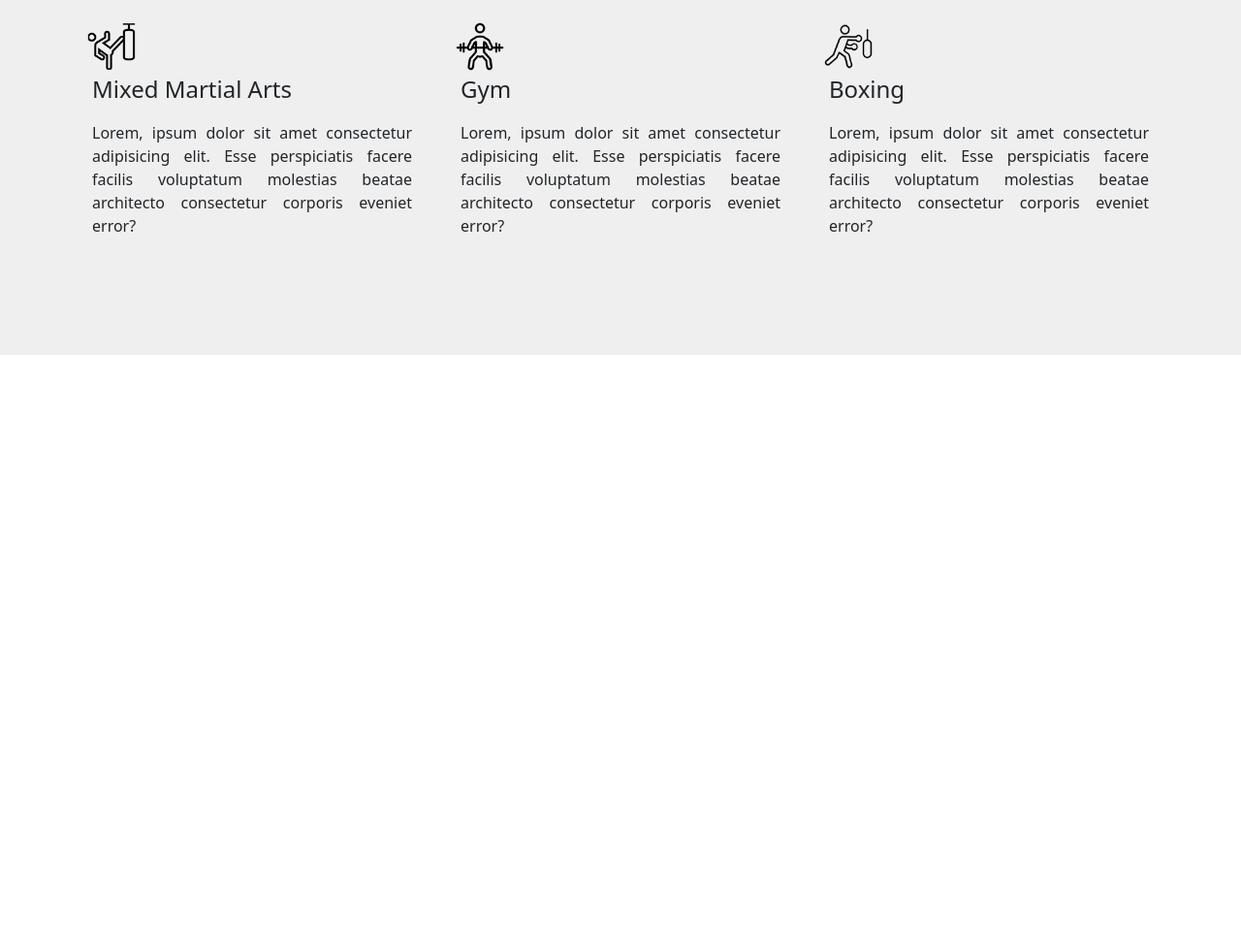
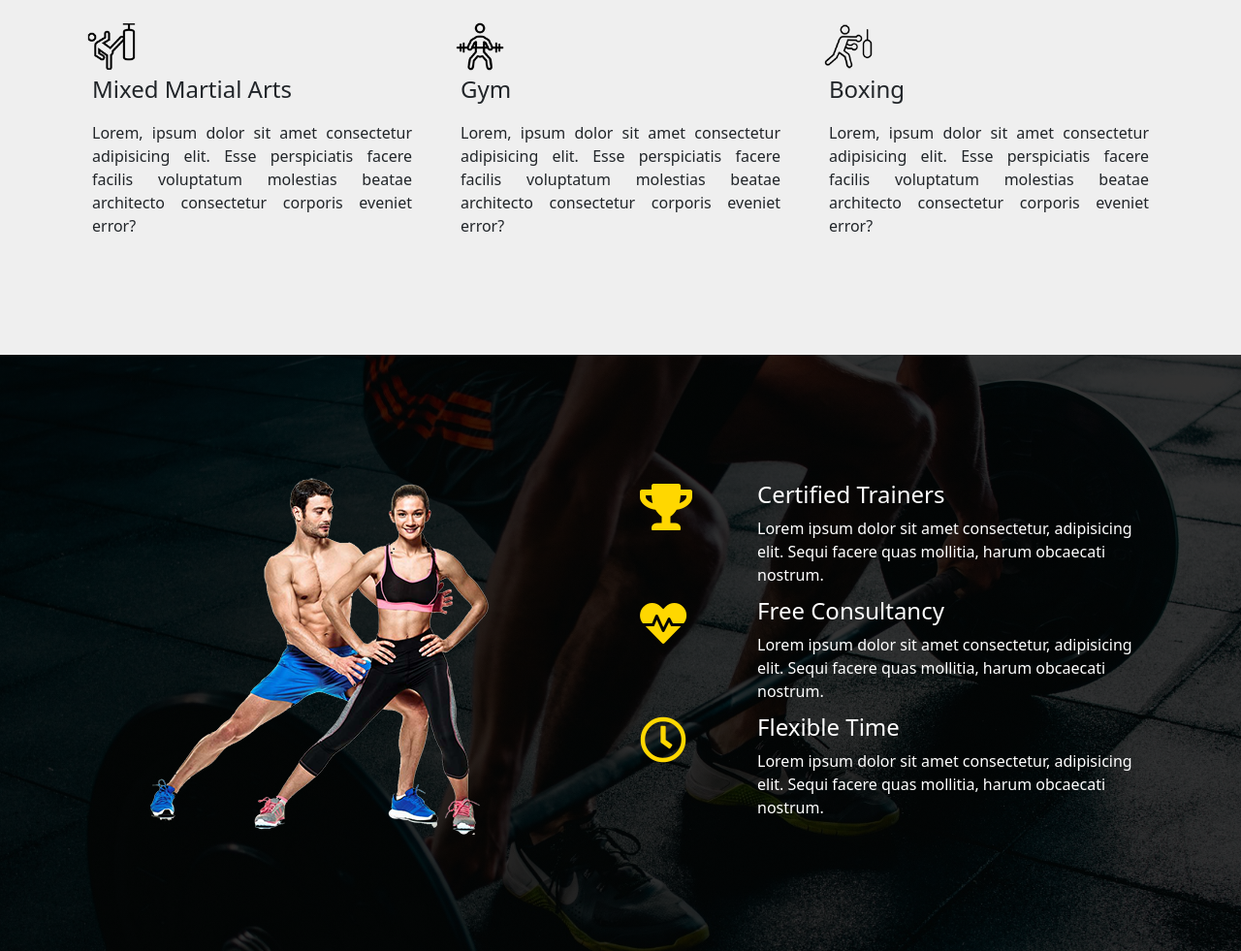
Before and after one commit to Achiekobby/Fitness-Website, a plain HTML site: page index.html in a window 1280 px wide. Shown: the part 1787-2768 px from the top of the page at 97% size. Before the commit the page ends 2153 px from the top, so only its background shows below. Drawn offline with Linux system fonts and the light colour scheme; files that its build step writes are made by us from their sources.

Commit message:
Features Section has been added

```diff
--- a/css/main.scss
+++ b/css/main.scss
@@ -52,85 +52,141 @@ section.header {
         }
     }
 }
+
 // BANNER SECTION STYLING ENDS HERE
 
 //WELCOME SECTION STYLING STARTS HERE
-section.welcome-section{
+section.welcome-section {
 
-    .welcome{
+    .welcome {
         padding: 50px 100px;
         margin-top: -140px;
         background: #FFF;
-        box-shadow:0 0 20px 7px rgba($color: #000000, $alpha: 0.2);
+        box-shadow: 0 0 20px 7px rgba($color: #000000, $alpha: 0.2);
 
-        h1{
+        h1 {
             color: #333;
         }
 
-        p{
+        p {
             line-height: 1.5em;
             color: #333;
         }
 
-        .welcome-btn{
+        .welcome-btn {
             margin-top: 10px;
             padding: .8em 2.5em;
             background: linear-gradient(45deg, #c31432, #240b36);
             color: #FFF;
             border: none;
-            box-shadow:0 0 5px 2px rgba($color: #000000, $alpha: 0.2);
+            box-shadow: 0 0 5px 2px rgba($color: #000000, $alpha: 0.2);
             border-radius: .5em;
             font-size: 1.2em;
             transition: 1s;
 
-            &:hover{
+            &:hover {
                 transform: translateY(-5px);
-                background: linear-gradient(45deg,#240b36 ,#c31432);
+                background: linear-gradient(45deg, #240b36, #c31432);
             }
         }
     }
 }
+
 //WELCOME SECTION STYLING ENDS HERE
 
 //ABOUT SECTION STYLING STARTS HERE
-section.about-us{
+section.about-us {
     padding: 100px 0;
 
 
-    .col-md-6{
+    .col-md-6 {
         padding: 20px 10px;
     }
-    h3{
+
+    h3 {
         margin: 20px auto;
         color: #333;
     }
-    p{
+
+    p {
         line-height: 1.5em;
-        color:#333 ;
+        color: #333;
     }
 }
+
 //ABOUT SECTION STYLING ENDS HERE
 
 //SERVICES SECTION STYLING STARTS HERE
-section.services{
+section.services {
     background: #EFEFEF;
     padding: 80px 0;
 
-    .col-md-4{
+    .col-md-4 {
         padding: 20px;
 
-        h4{
+        h4 {
             padding: 5px;
         }
 
-        img{
+        img {
             width: 50px;
         }
 
-        p{
+        p {
             padding: 5px;
             text-align: justify;
         }
     }
 }
-//SERVICES SECTION STYLING ENDS HER
+
+//SERVICES SECTION STYLING ENDS HERE
+
+//FEATURES SECTION STYLING STARTS HERE
+section.features {
+    padding: 100px 0;
+    background: linear-gradient(rgba(0, 0, 0, .8), rgba(0, 0, 0, .8)),
+        url(../images/feature-background.jpg);
+    background-position: center;
+    background-size: cover;
+    background-attachment: fixed;
+    color: #FFF;
+
+    .col-md-6 {
+        padding: 20px;
+
+        .feature-box {
+            height: 120px;
+
+            .feature-left {
+                height: 120px;
+                width: 20%;
+                float: left;
+
+                i {
+                    padding-top: 13px;
+                    font-size: 3em;
+                    color: gold;
+                }
+            }
+
+            .feature-right {
+                height: 120px;
+                width: 80%;
+                float: left;
+
+                h4 {
+                    padding-top: 10px;
+                    padding-left: 15px;
+                    text-align: left;
+                }
+
+                p {
+                    padding-left: 15px;
+                    text-align: left;
+                }
+            }
+        }
+    }
+}
+
+//FEATURES SECTION STYLING ENDS HERE
--- a/index.html
+++ b/index.html
@@ -141,7 +141,49 @@
     <!-- Services Section Ends Here -->
 
     <!-- Features Section Starts Here -->
+    <section id="features" class="features">
+        <div class="container">
+            <div class="row">
+                <div class="col-md-6">
+                    <img src="images/feature.png" alt="Features Image">
+                </div>
+                <div class="col-md-6">
+                    <div class="feature-box">
+                        <div class="feature-left">
+                            <i class="fa fa-trophy"></i>
+                        </div>
+                        <div class="feature-right">
+                            <h4>Certified Trainers</h4>
+                            <p>Lorem ipsum dolor sit amet consectetur, adipisicing elit. Sequi facere quas mollitia,
+                                harum obcaecati nostrum.</p>
+                        </div>
+                    </div>
 
+                    <div class="feature-box">
+                        <div class="feature-left">
+                            <i class="fa fa-heartbeat"></i>
+                        </div>
+                        <div class="feature-right">
+                            <h4>Free Consultancy</h4>
+                            <p>Lorem ipsum dolor sit amet consectetur, adipisicing elit. Sequi facere quas
+                                mollitia, harum obcaecati nostrum.</p>
+                        </div>
+                    </div>
+
+                    <div class="feature-box">
+                        <div class="feature-left">
+                            <i class="far fa-clock"></i>
+                        </div>
+                        <div class="feature-right">
+                            <h4>Flexible Time</h4>
+                            <p>Lorem ipsum dolor sit amet consectetur, adipisicing elit. Sequi facere quas
+                                mollitia, harum obcaecati nostrum.</p>
+                        </div>
+                    </div>
+                </div>
+            </div>
+        </div>
+    </section>
     <!-- Features Section Ends Here -->
 
 
```
Also changed, not shown: css/main.css.
